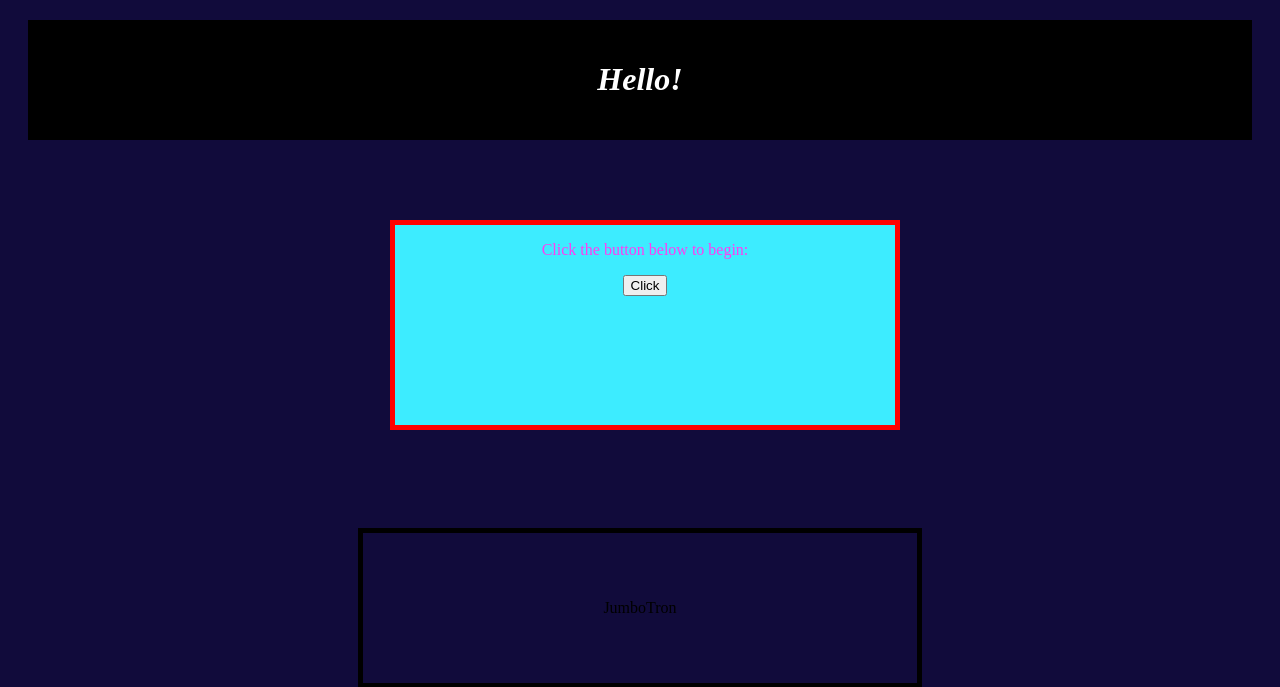
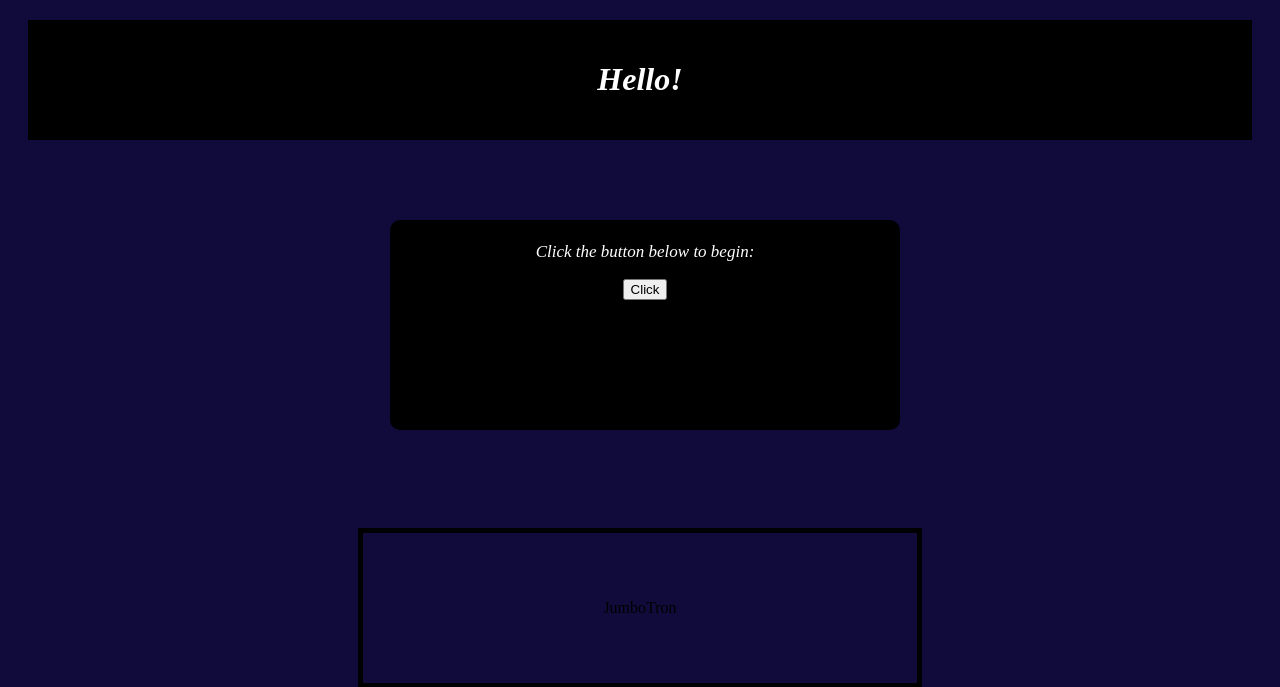
Before and after one commit to DanielKiernan/OldnOutdated, a PHP site: page / in a window 1280 px wide. Shown: the top 687 px of the page. Run offline with PHP 8.4, Linux system fonts and the light colour scheme.

Commit message:
changing paragraph

```diff
--- a/mystyle.css
+++ b/mystyle.css
@@ -16,11 +16,15 @@ div.Paragraph {
 	margin-top: -100px;
 	margin-left: -250px;
 	text-align: center;
-	background-color: #3DECFF;
-	color: #FF3DF2;
+	vertical-align: center;
+	font-style: oblique;
+	font-size: 17px;
+	background-color: black;
+	color: white;
 	height: 200px;
 	width: 500px;
-	border: 5px solid red;
+	border: 5px solid black;
+	border-radius: 10px
 	}
 
 @keyframes Box {
```
